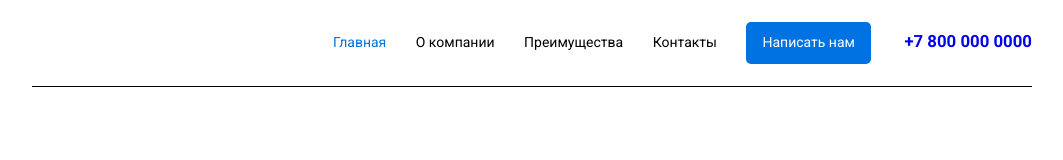
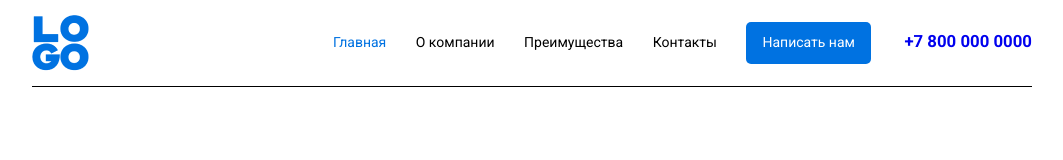
Before and after one commit to Igorsml/header, a plain HTML site: page index.html in a window 1280 px wide. Shown: the whole page, without its empty margins (108-1171 px from the left). Drawn offline with Linux system fonts and the light colour scheme; the site is published under a folder, as on GitHub Pages, so addresses that start at the root find nothing.

Commit message:
correct_logo

```diff
--- a/index.html
+++ b/index.html
@@ -16,7 +16,7 @@
   <div class="container">
     <div class="header__inner">
   <div class="logo">
-    <a href="#"><img src="/logo.png" alt=""></a>
+    <a href="#"><img src="./Img/logo.png" alt=""></a>
   </div>
 
   <nav>
```
Also changed, not shown: Img/logo.png (renamed from logo.png).
